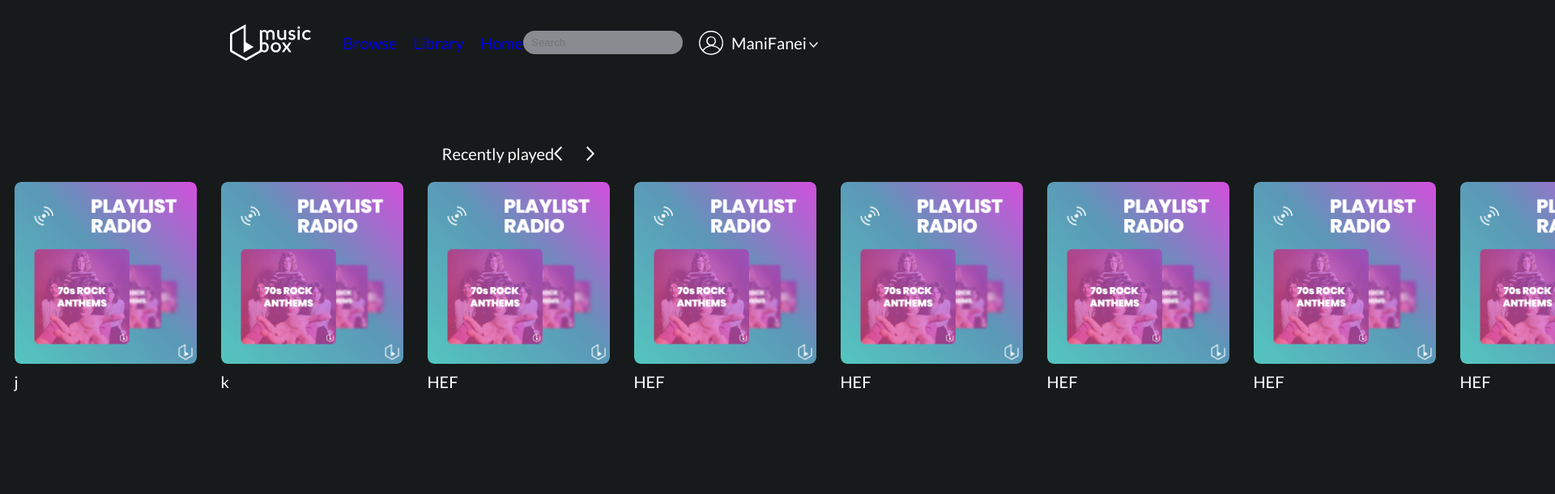
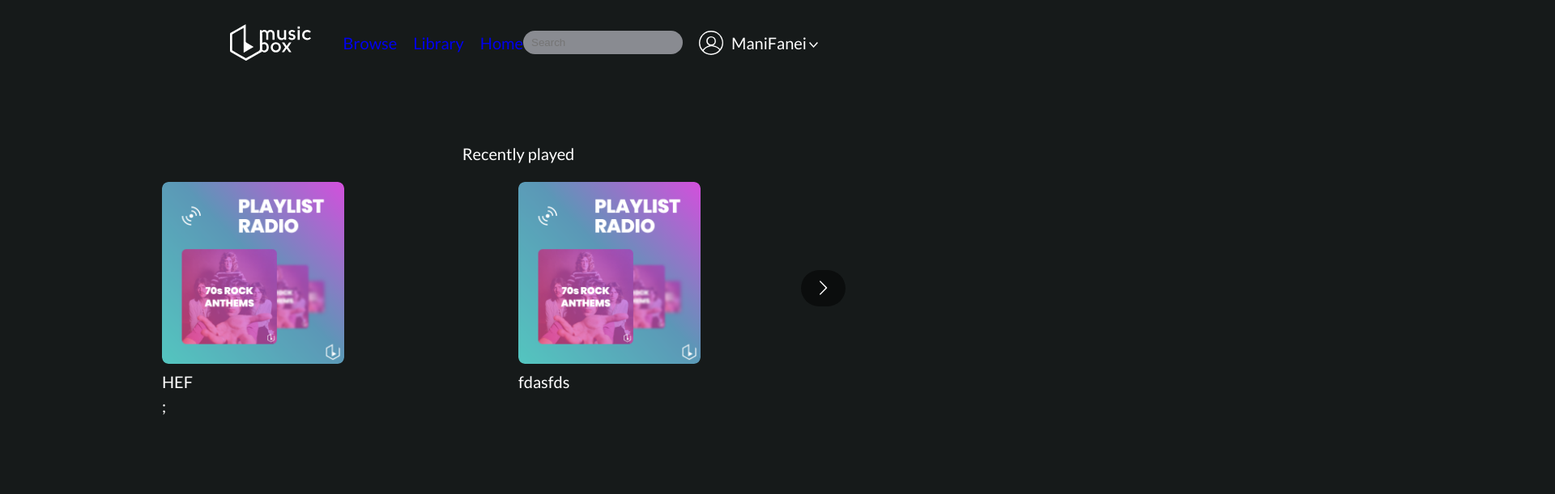
Before and after one commit to ManiPr/music-app-master-master, a React (Create React App) app: page / in a window 1280 px wide. Shown: the top 611 px of the page at 81% size, 1920 px wide, since content can reach past the window. Built offline with nearby package versions, Linux system fonts and the light colour scheme.

Commit message:
feat:carousel

```diff
--- a/src/components/music/Music.js
+++ b/src/components/music/Music.js
@@ -1,4 +1,6 @@
 import React from 'react'
+import Carousel from "react-multi-carousel";
+import 'react-multi-carousel/lib/styles.css';
 
 import playlist from '../../assets/images/PLAYLIST RADIO.png'
 import './Music.css'
@@ -7,25 +9,65 @@ import more from '../../assets/images/SVG File/more.svg'
 import play from '../../assets/images/SVG File/Play.svg'
 import {MusicData} from '../../datas'
 export default function Music() {
+  const responsive = {
+
+    superLargeDesktop: {
+      breakpoint: { max: 4000, min: 3000 },
+      items: 6
+    },
+    desktop: {
+      breakpoint: { max: 3000, min: 1024 },
+      items: 3
+    },
+    tablet: {
+      breakpoint: { max: 1024, min: 464 },
+      items: 2
+    },
+    mobile: {
+      breakpoint: { max: 464, min: 0 },
+      items: 1
+    }
+  };
+  // return (
+  //   <>
+  //   {MusicData.length === 0 ? (
+  //     <p>No music data available.</p>
+  //   ) : (
+  //     MusicData.map((music,index) => (
+  //       <div  key={index} className='music'>
+  //       <img className='music__image' src={playlist}/>
+  //       <p className='music__name'>{music.Name}</p>
+  //       <div className='music__content center'>
+  //         <img className='recently-played__button' src={heart}/>
+  //         <img className='recently-played__button' src={play}/>
+  //         <img className='recently-played__button' src={more}/>
+  //         </div>
+  //   </div>
+  //     ))
+  //   )}
+  // </>
+  // )
+  const slides = MusicData.map((music, index) => (
+    <div key={index} className='music'>
+      <img className='music__image' src={playlist} alt='Playlist' />
+      <p className='music__name'>{music.Name}</p>
+      <div className='music__content center'>
+        <img className='recently-played__button' src={heart} alt='Heart' />
+        <img className='recently-played__button' src={play} alt='Play' />
+        <img className='recently-played__button' src={more} alt='More' />
+      </div>
+    </div>
+  ));
 
   return (
     <>
-    {MusicData.length === 0 ? (
-      <p>No music data available.</p>
-    ) : (
-      MusicData.map((music,index) => (
-        <div  key={index} className='music'>
-        <img className='music__image' src={playlist}/>
-        <p className='music__name'>{music.Name}</p>
-        <div className='music__content center'>
-          <img className='recently-played__button' src={heart}/>
-          <img className='recently-played__button' src={play}/>
-          <img className='recently-played__button' src={more}/>
-          </div>
+    <div>
+      {console.log(slides)}
+    <Carousel responsive={responsive}>
+      {slides}
+      </Carousel>;
     </div>
-      ))
-    )}
-  </>
-  )
 
+    </>
+  );
 }
--- a/src/datas.js
+++ b/src/datas.js
@@ -252,4 +252,25 @@ let podcastCategory=[
         "Name":'Rock',
     }
 ]
-export {MusicData,artistData,categoryData,podcastCategory}
+let responsive = {
+  superLargeDesktop: {
+    // the naming can be any, depends on you.
+    breakpoint: { max: 4000, min: 1024 },
+    items: 5,
+    slidesToSlide: 2,
+  },
+  desktop: {
+    breakpoint: { max: 1024, min: 800 },
+    items: 4,
+  },
+  tablet: {
+    breakpoint: { max: 800, min: 464 },
+    items: 2,
+  },
+  mobile: {
+    breakpoint: { max: 464, min: 0 },
+    items: 1,
+  },
+};
+
+export {MusicData,artistData,categoryData,podcastCategory,responsive}
--- a/src/pages/home/Home.js
+++ b/src/pages/home/Home.js
@@ -17,12 +17,8 @@ export default function Home() {
           <div className='recently-played__wrapper sectoin-wrapper'>
             <div className='recently-played__top sectoin-top center'>
             <p className='recetly-played__title section-title'>Recently played</p>
-            <div className='recently-played__buttons section-buttons'>
-            <img className='recently-played__button'      src={prev} />
-            <img className='recently-played__button next' src={next}  />
             </div>
-            </div>
-            <div className='recently-played__musics section-box center'>
+            <div className=''>
               <Music></Music>
               </div>
 
```
Also changed, not shown: src/components/carousel/Carousel.js (deleted, +0 -9 lines), src/components/carousel/Carousels.js (added, +34 -0 lines), src/components/carousel/Carousel.css (deleted), src/components/carousel/Carousels.css (added).
